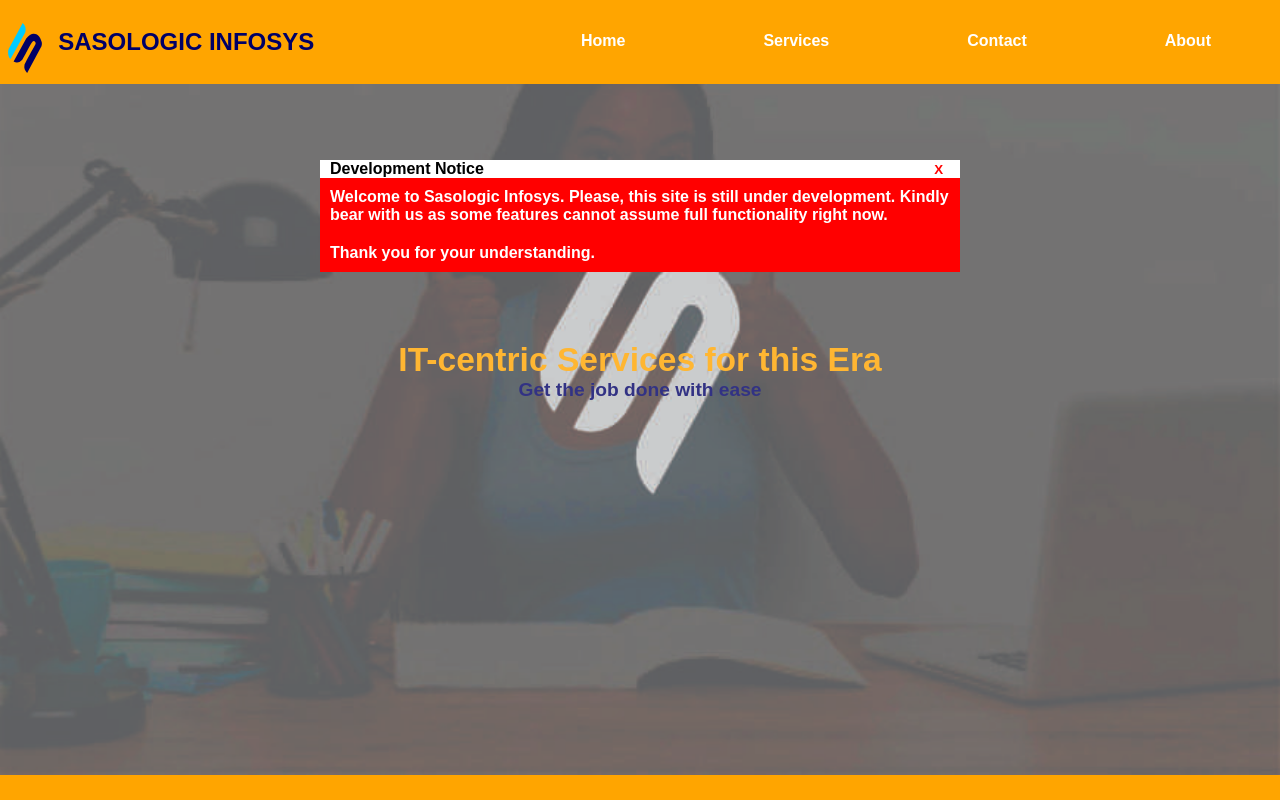
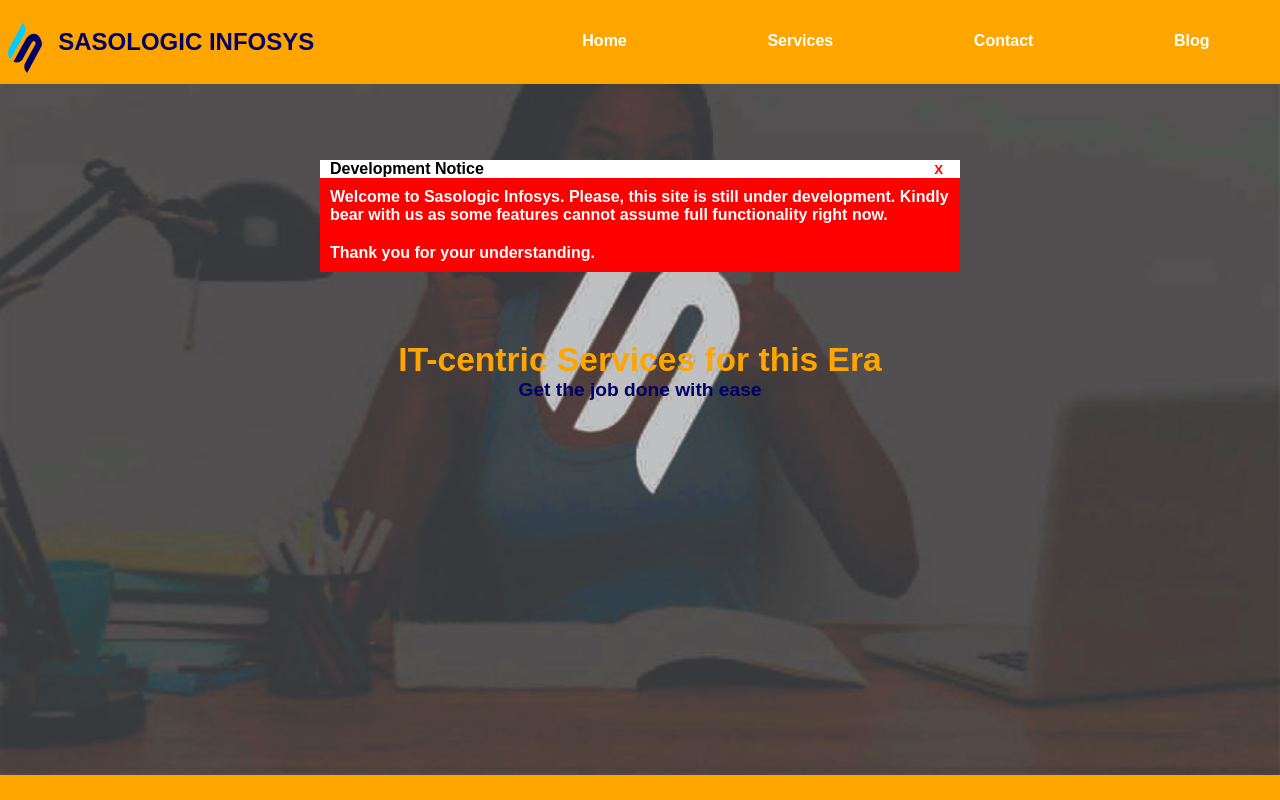
Before and after one commit to sasologic/website, a website: page index.html in a window 1280 px wide. Shown: the top 800 px of the page. Drawn offline with Linux system fonts and the light colour scheme.

Commit message:
added blog list itemd

```diff
--- a/index.html
+++ b/index.html
@@ -38,7 +38,7 @@
           <li><a href="#">Home</a></li>
           <li><a href="#">Services</a></li>
           <li><a href="#">Contact</a></li>
-          <li><a href="#">About</a></li>
+          <li><a href="#">Blog</a></li>
         </ul>
       </nav>
     </header>
--- a/styles/main.css
+++ b/styles/main.css
@@ -76,7 +76,6 @@ ul li a {
   background: no-repeat center/100% url("/images/cover.jpg");
   width: 100%;
   height: 35%;
-  opacity: 0.8;
   display: flex;
   justify-content: center;
   align-items: center;
```
